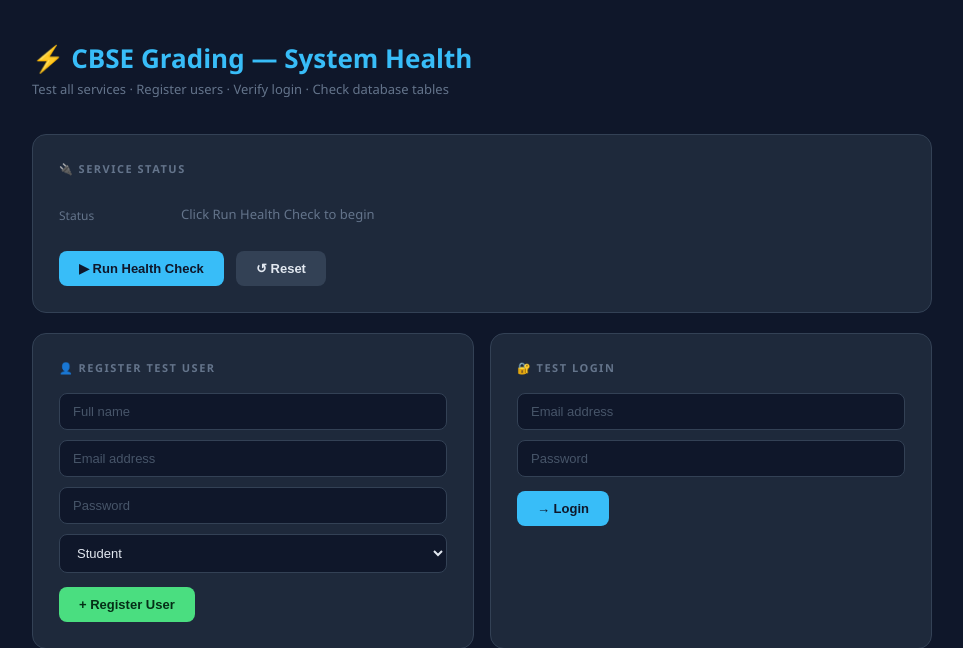
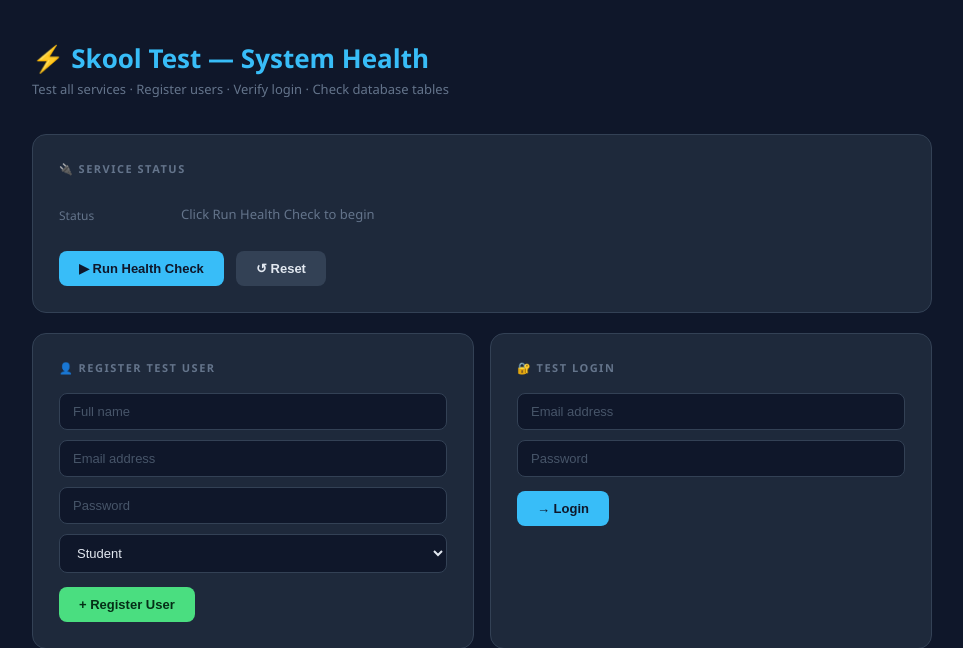
Before and after one commit to Yuvaraj-Premlal/cbse-grading, a Flask app: page /health-check in a window 1280 px wide. Shown: the top 648 px of the page, without its empty margins (158-1121 px from the left). Run offline with Flask 3, Linux system fonts and the light colour scheme.

Commit message:
Update index.html

```diff
--- a/cbse-web/templates/index.html
+++ b/cbse-web/templates/index.html
@@ -3,7 +3,7 @@
 <head>
 <meta charset="UTF-8"/>
 <meta name="viewport" content="width=device-width, initial-scale=1.0"/>
-<title>CBSE Grading — System Health</title>
+<title>Skool Test — System Health</title>
 <style>
 *{margin:0;padding:0;box-sizing:border-box;}
 body{font-family:'Segoe UI',sans-serif;background:#0F172A;color:#E2E8F0;min-height:100vh;padding:40px 20px;}
@@ -39,7 +39,7 @@ input::placeholder{color:#475569;}
 <body>
 <div class="wrap">
 
-  <h1>⚡ CBSE Grading — System Health</h1>
+  <h1>⚡ Skool Test — System Health</h1>
   <div class="sub">Test all services · Register users · Verify login · Check database tables</div>
 
   <!-- HEALTH CHECK -->
```
